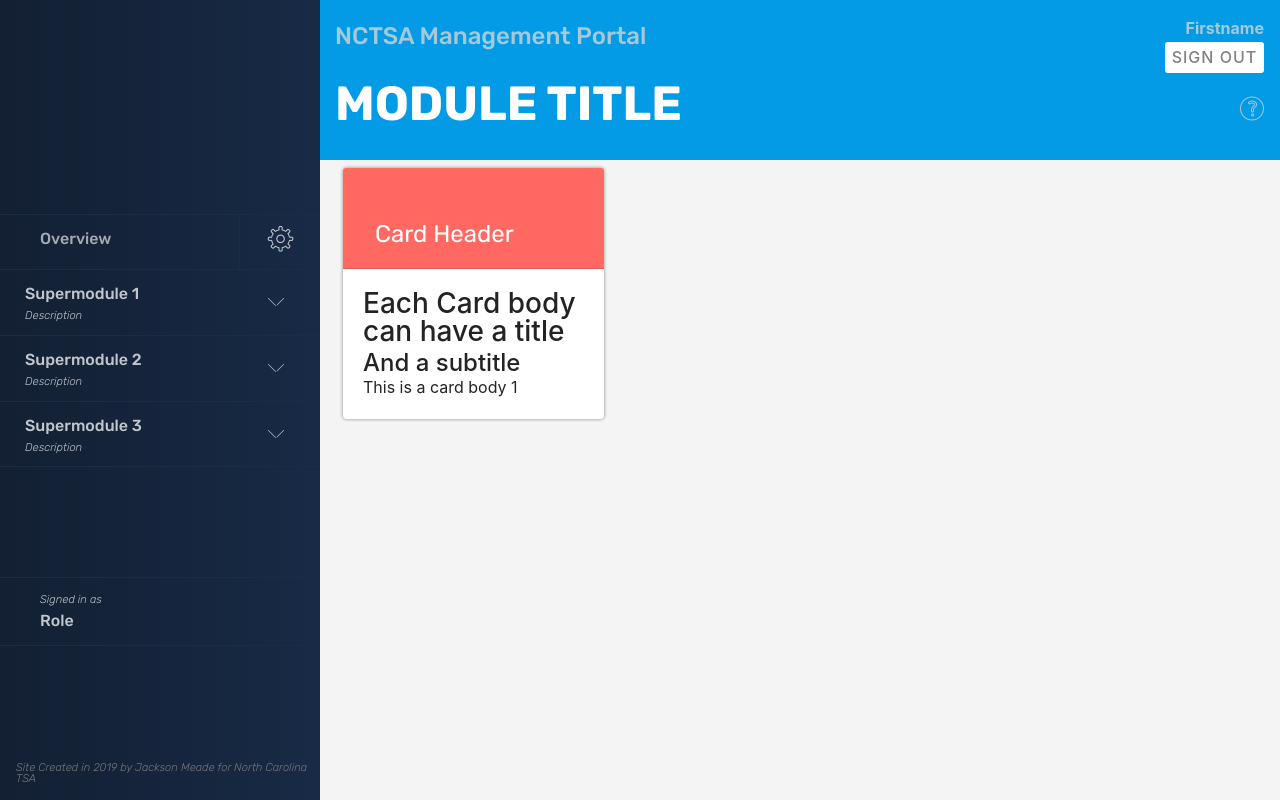
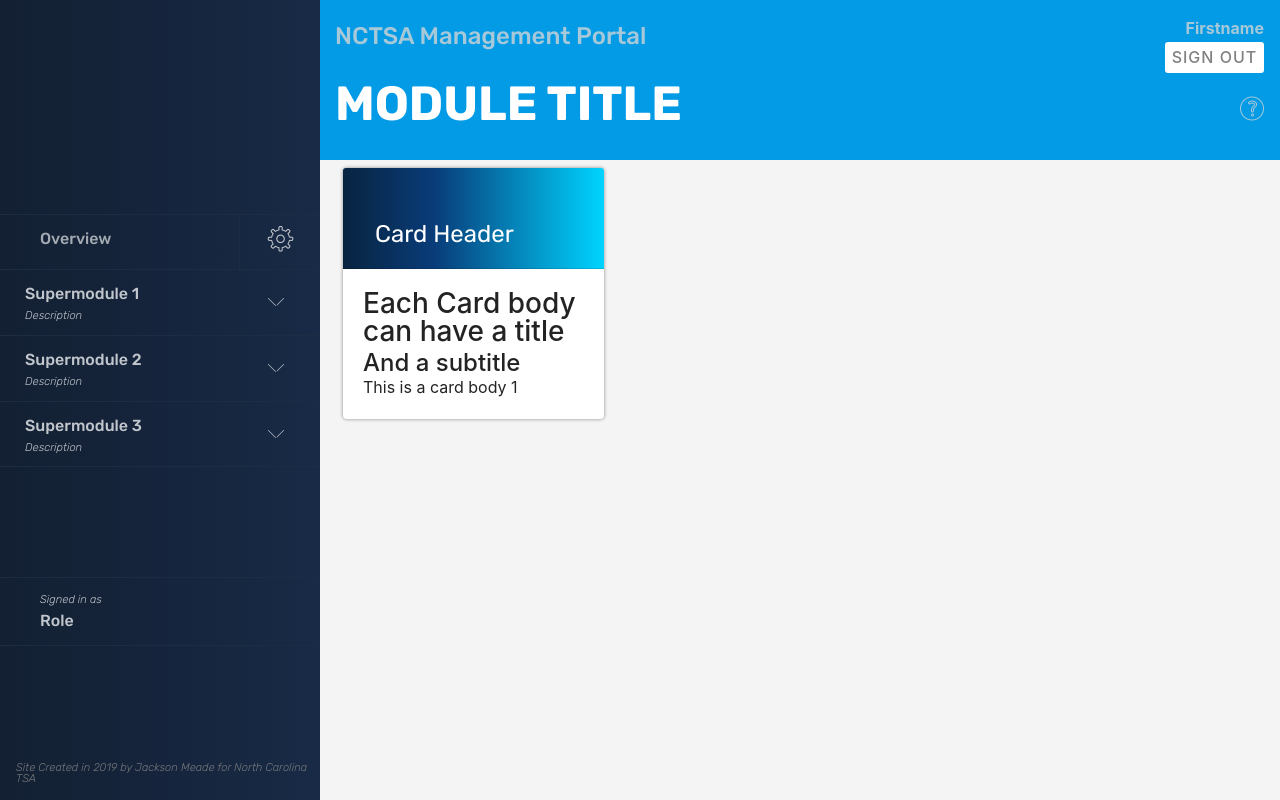
Before and after one commit to JacksonMeade/MyTSA_Main, a plain HTML site: page manage.html in a window 1280 px wide. Shown: the top 800 px of the page. Drawn offline with Linux system fonts and the light colour scheme; files whose address does not match are found by name.

Commit message:
Gradients might look more consistent

```diff
--- a/manage.html
+++ b/manage.html
@@ -122,7 +122,10 @@
             }
             .card-header {
                 width: 100%;
-                background:#ff6961;
+
+        background: rgb(8,36,64);
+        background: linear-gradient(90deg, rgba(8,36,64,1) 0%, rgba(9,60,121,1) 35%, rgba(0,212,255,1) 100%);
+
                 height:20%;
                 /*border-radius: 5px 5px 0 0;*/
                 padding: 3rem 2rem 1rem 2rem;
```
